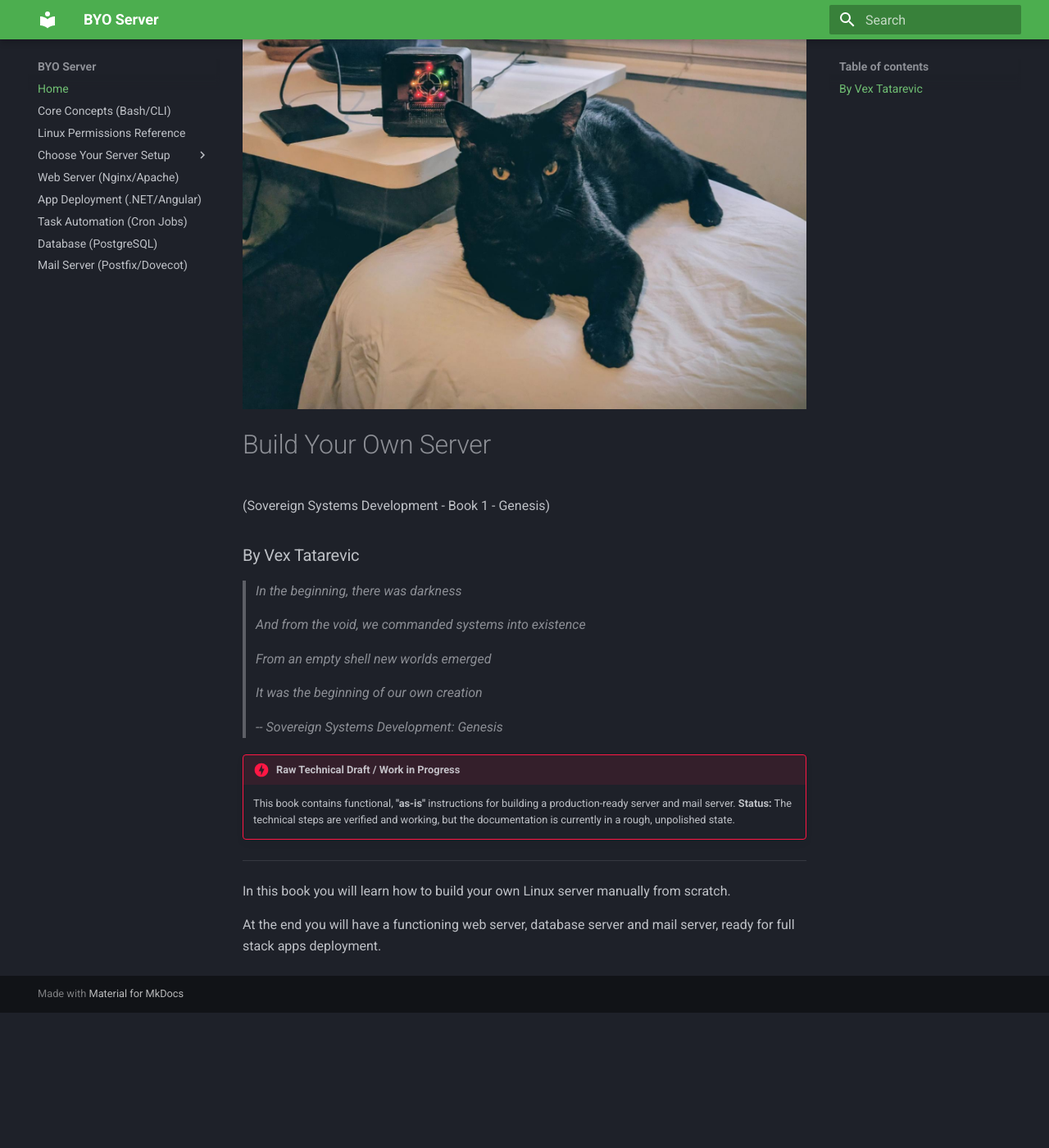
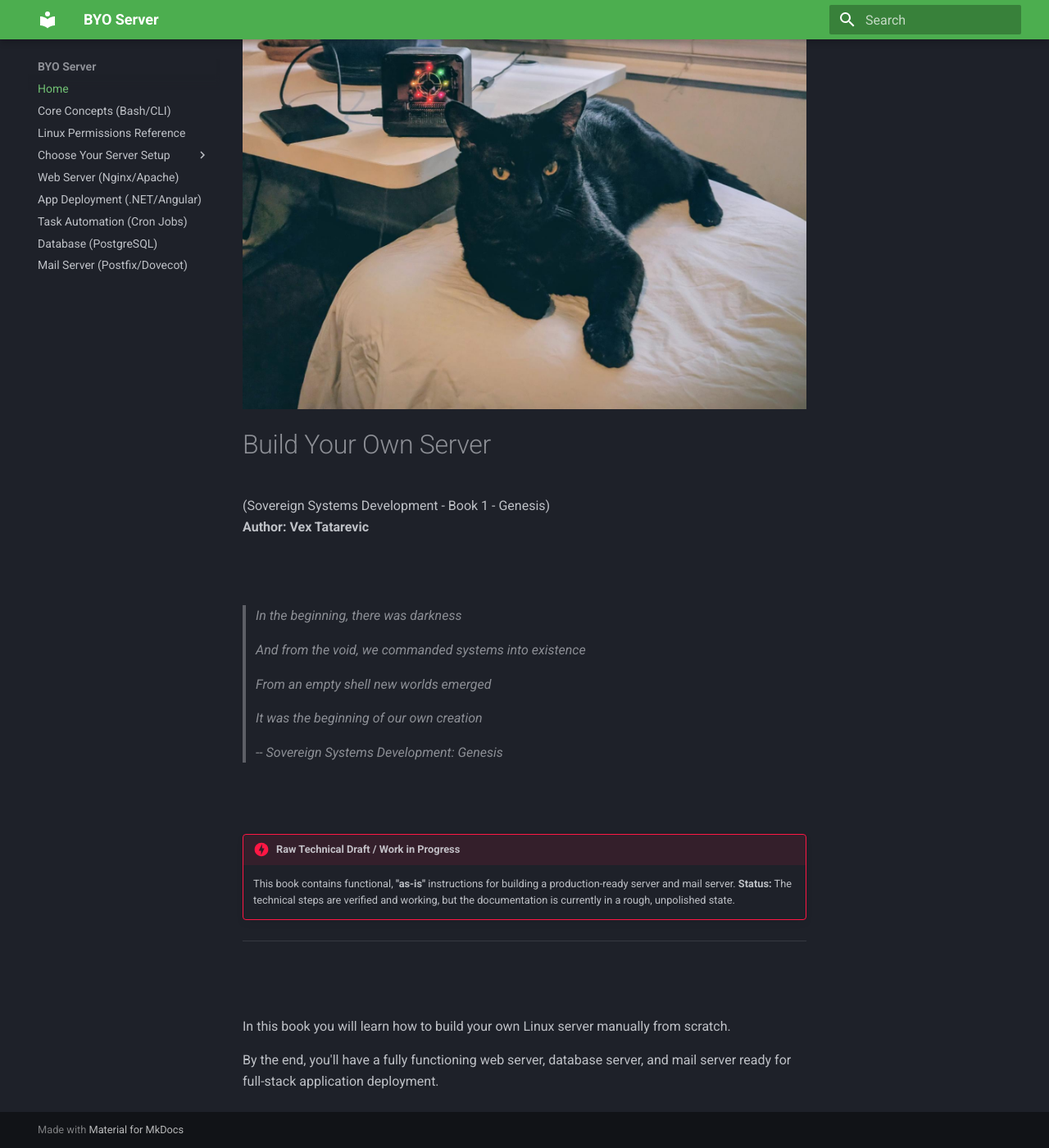
Before and after one commit to VEXIT/byoserver, an MkDocs documentation site: the page built from docs/index.md, in a window 1280 px wide and 1400 px high, scrolled down 529 px. Shown: the whole window at 82% size. Built offline with MkDocs 1.6.1 and Material for MkDocs 9.7.7, drawn with Linux system fonts in a browser that asks for light colours; before the commit the page ends 1764 px from its top, so only the background shows below that.

Commit message:
Added social sharing image. Updated metadata

```diff
--- a/docs/index.md
+++ b/docs/index.md
@@ -2,7 +2,10 @@
 
 # Build Your Own Server
 (Sovereign Systems Development - Book 1 - Genesis)
-### By Vex Tatarevic
+**Author: Vex Tatarevic**
+
+<br />
+<br />
 
 
 
@@ -17,6 +20,9 @@
 > _-- Sovereign Systems Development: Genesis_
 
 
+<br />
+<br />
+
 !!! danger "Raw Technical Draft / Work in Progress"
     This book contains functional, **"as-is"** instructions for building a production-ready server and mail server.
     **Status:** The technical steps are verified and working, but the documentation is currently in a rough, unpolished state.
@@ -24,6 +30,9 @@
 
 ---
 
+<br />
+<br />
+
 In this book you will learn how to build your own Linux server manually from scratch.
 
-At the end you will have a functioning web server, database server and mail server, ready for full stack apps deployment.
+By the end, you'll have a fully functioning web server, database server, and mail server ready for full-stack application deployment.
--- a/mkdocs.yml
+++ b/mkdocs.yml
@@ -34,3 +34,14 @@
   - Task Automation (Cron Jobs): 4_Cron_Jobs.md
   - Database (PostgreSQL): 5_Database_PostgreSQL.md
   - Mail Server (Postfix/Dovecot): 6_MailServer_Postfix_Dovecot_Thunderbird.md
+
+extra:
+  # social:  # Commented out - website not ready yet
+  #   - icon: fontawesome/solid/globe
+  #     link: https://www.vexit.com
+  social_cards:
+    image: images/social-cover.jpg # This tells sites what image to use when sharing the link on social media
+  # This section handles the link preview
+  site_url: https://vexit.github.io/byoserver
+  description: "Build your own Linux server from scratch. A Sovereign Systems Development guide to self-hosting web, database, and mail servers."
+  # image: images/cover.jpeg  # Link preview image for social media
```
Also changed, not shown: docs/images/social-cover.jpg (added).
